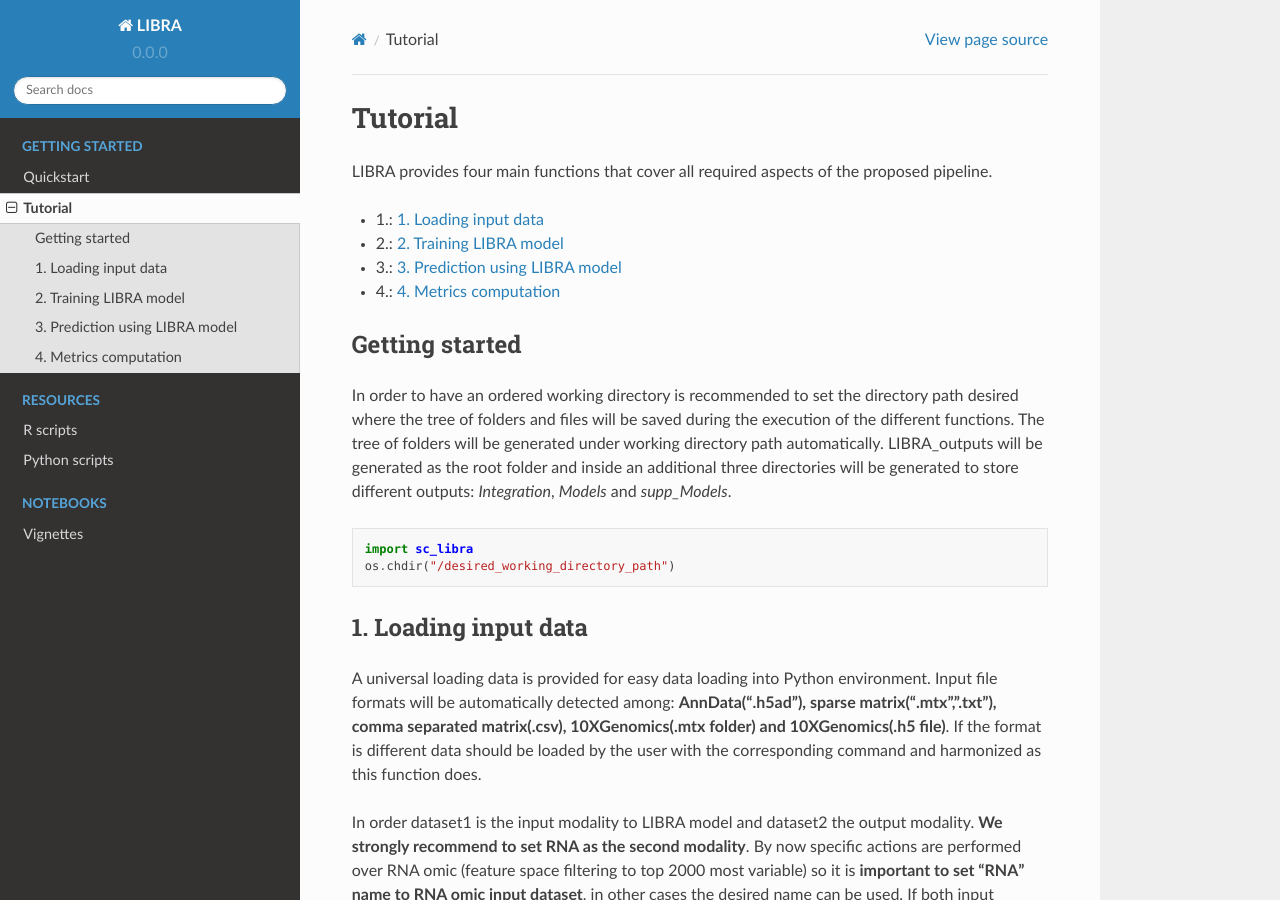
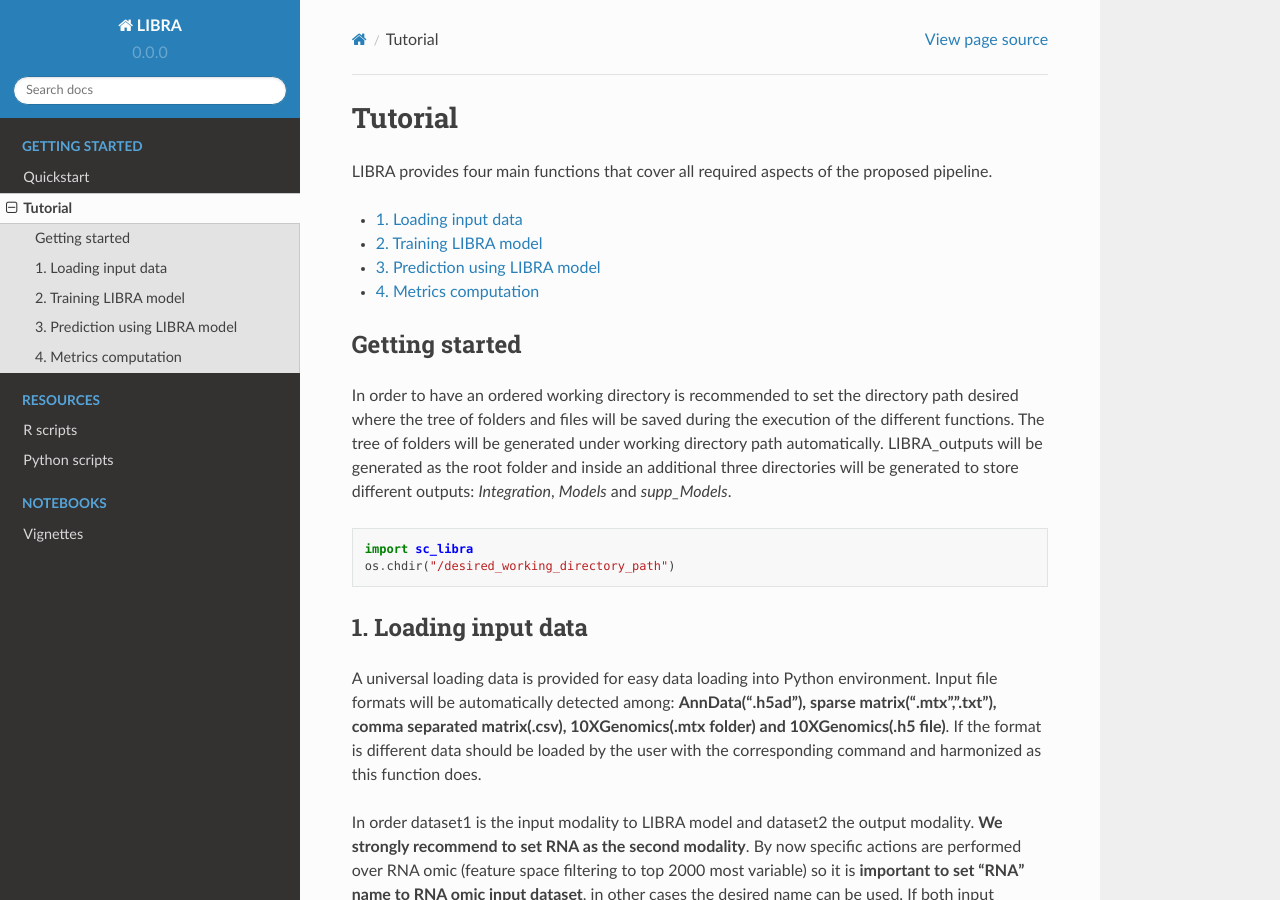
Before and after one commit to TranslationalBioinformaticsUnit/LIBRA, a Sphinx documentation site: the page built from docs/source/tutorial.rst, in a window 1280 px wide and 900 px high. Built offline with Sphinx 7.4.7 and the Read the Docs theme 2.0.0, drawn with Linux system fonts in a browser that asks for light colours.

Commit message:
Update tutorial.rst

```diff
--- a/docs/source/tutorial.rst
+++ b/docs/source/tutorial.rst
@@ -3,10 +3,10 @@ Tutorial
 
 LIBRA provides four main functions that cover all required aspects of the proposed pipeline.
 
-- 1.: :ref:`Loading input data`
-- 2.: :ref:`Training LIBRA model`
-- 3.: :ref:`Prediction using LIBRA model`
-- 4.: :ref:`Metrics computation`
+- :ref:`Loading input data`
+- :ref:`Training LIBRA model`
+- :ref:`Prediction using LIBRA model`
+- :ref:`Metrics computation`
 
 Getting started
 ------------
```
